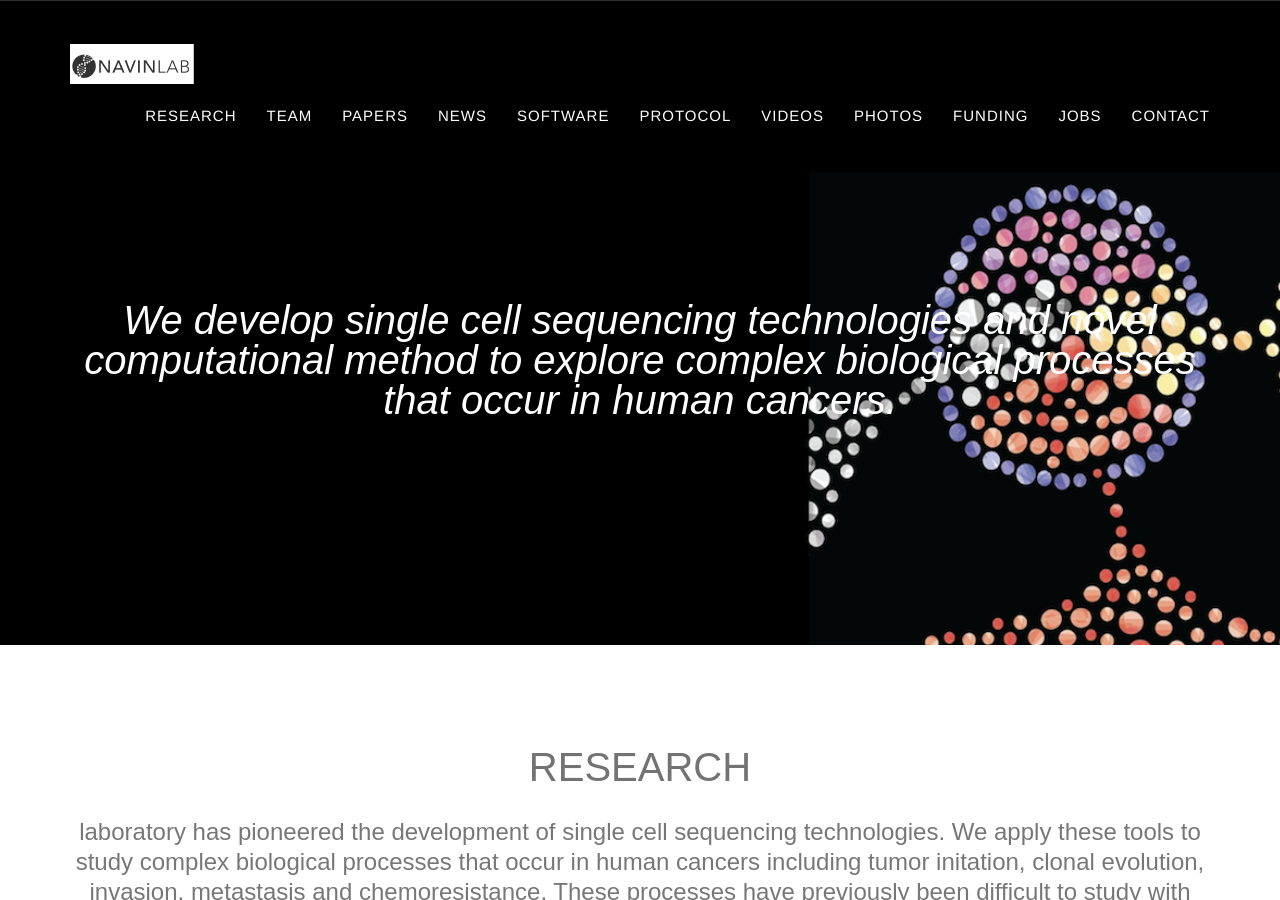
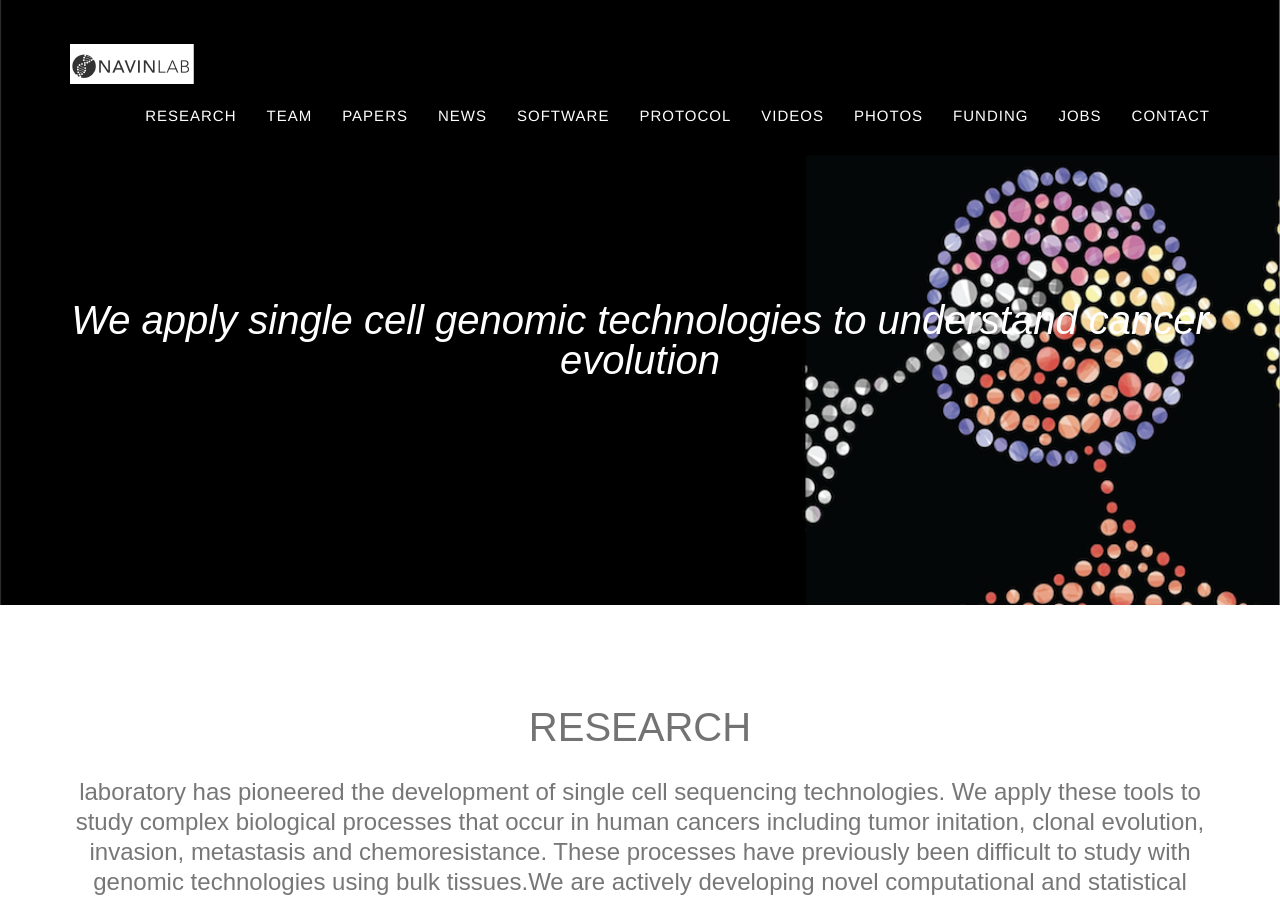
Before and after one commit to navinlabcode/navinlabcode.github.io, a Jekyll site: the page built from index.html, in a window 1280 px wide and 900 px high. Built offline with Jekyll 4.4.1, drawn with Linux system fonts in a browser that asks for light colours; some web fonts are replaced.

Commit message:
Update header.html

```diff
--- a/_includes/header.html
+++ b/_includes/header.html
@@ -65,7 +65,7 @@
     <header>
         <div class="container">
             <div class="intro-text">
-                <div class="intro-lead-in">We develop single cell sequencing technologies and novel computational method to explore complex biological processes that occur in human cancers.</div>
+                <div class="intro-lead-in">We apply single cell genomic technologies to understand cancer evolution</div>
             </div>
         </div>
     </header>
```
